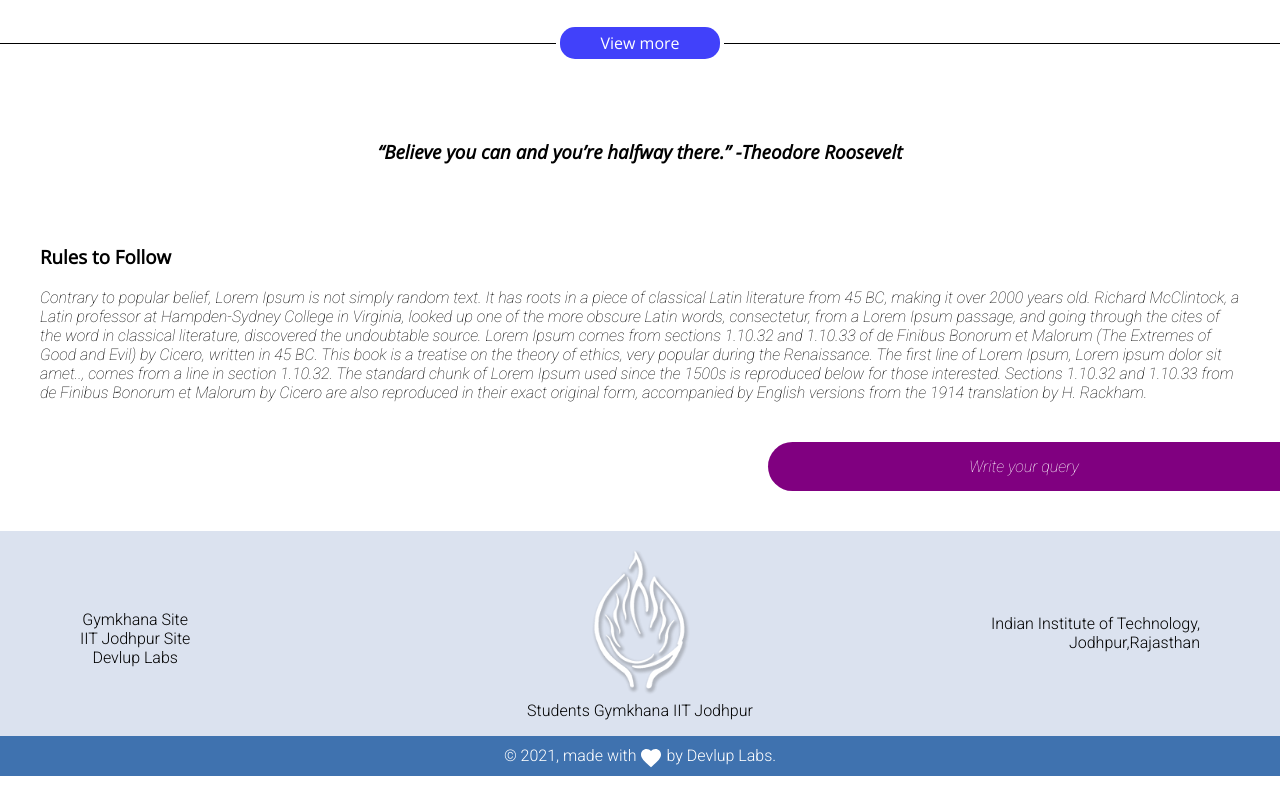
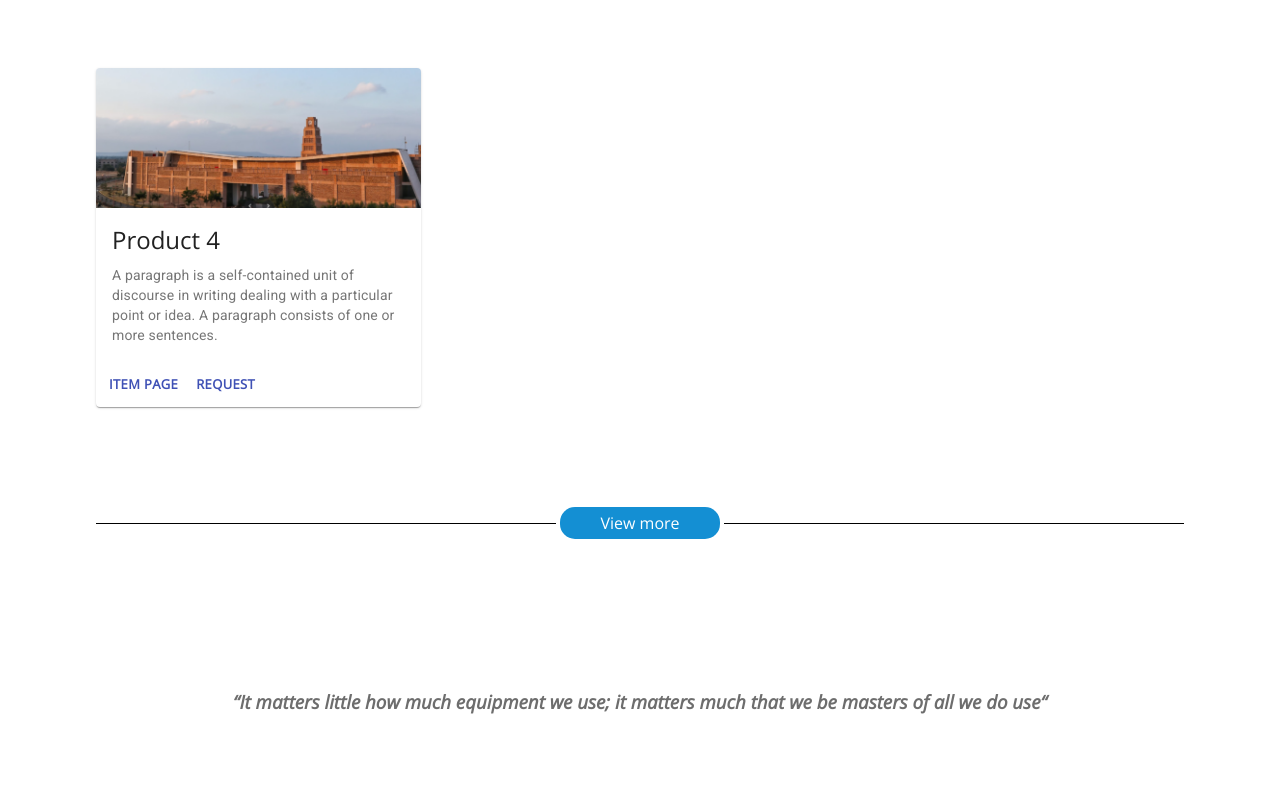
Before and after one commit to niharikamanhar/gymkhana-inventory, a React (Create React App) app: page / in a window 1280 px wide. Shown: the part 1100-1900 px from the top of the page. Before the commit the page ends 1876 px from the top, so only its background shows below. Built offline with nearby package versions, Linux system fonts and the light colour scheme; no server answers.

Commit message:
Improved Padding , Margin and Colors

```diff
--- a/src/App.css
+++ b/src/App.css
@@ -24,9 +24,9 @@
 }
 .footer .main-footer{
   justify-content: space-around;
-  color:black;
+  color:white;
   padding:0;
-  background-color:#dbe2ef;
+  background-color:#148FD3;
 }
 
 .footer .column-1 {
@@ -79,8 +79,8 @@
 .footer .secondary-footer{
   justify-content: center;
   padding-top: 10px;
-  background-color: #3f72af;
-  color: white;
+  background-color: #ffffff;
+  color: black;
   height:40px;
 }
 
@@ -88,7 +88,10 @@
     margin-left: 3px;
     margin-right: 3px;
 }
-
+.home .Grid-container{
+  width:85%;
+  margin:auto;
+}
 .home .MuiTypography-body2{
    font-family: 'Roboto', sans-serif;
  }
@@ -144,7 +147,7 @@
 .home .sep {
   margin-top: 40px;
   margin-bottom: 40px;
-  background-color: purple;
+  background-color: #148FD3;
   width: 40%;
   border-radius: 0px 25px 25px 0px;
   color: white;
@@ -162,9 +165,12 @@
   display: flex;
   align-items: center;
   text-align: center;
-  margin-top: 100px;
-  margin-bottom: 30px;
+  margin: auto;
+  /* margin-bottom: 30px; */
   font-family: 'Open Sans', 'sans-serif';
+  padding:100px 28px 30px 28px;
+  width:85%;
+
 }
 
 .home .separator::before,
@@ -182,20 +188,28 @@
   margin-left: 0.25em;
 }
 .home .septext {
-  background-color: rgb(65, 65, 250);
+  background-color: #148FD3;
   color: white;
   border-radius: 15px;
   padding:5px 40px 5px 40px;
 }
 .home .quotes{
-  margin: 80px;
+  margin: 120px 100px 150px 100px;
   text-align: center;
   font-family: 'Roboto', sans-serif;
+  color: #000000;
+  opacity: 57%;
 }
 
 .home .rules{
   font-family: 'Roboto', sans-serif;
-  margin: 40px;
+  margin:  auto;
+  width:75%;
+}
+.home .rules #lorem{
+  padding:30px 0px 0px 40px;
+  text-align: left;
+  margin-bottom: 200px;
 }
 .home h3{
   font-family: 'Open Sans', sans-serif;
--- a/src/components/pages/Home.js
+++ b/src/components/pages/Home.js
@@ -19,8 +19,7 @@ const useStyles = makeStyles((theme) => ({
         marginBottom: '3px'
     },
     Gridcontainer: {
-        marginTop: '5px',
-        padding: '5px'
+        marginTop: '50px'
     }
 }));
 
@@ -78,7 +77,8 @@ function Home() {
             <div className="sep">
                 <i>Every moment is a fresh beginning. – T.S Eliot</i>
             </div>
-            <Grid container>
+            <div className="Grid-container">
+                <Grid container spacing={7} className={classes.Grid}>
                     {data.map((item) => {
                         return (
                             <Grid
@@ -86,7 +86,7 @@ function Home() {
                                 item
                                 xs={12}
                                 sm={6}
-                            md={3}
+                                md={4}
                                 className={classes.Gridcontainer}>
                                 <Card className={classes.root}>
                                     <CardActionArea>
@@ -126,33 +126,53 @@ function Home() {
                         );
                     })}
                 </Grid>
+            </div>
             <div className="separator">
                 <div className="septext">View more</div>
             </div>
             <div className="quotes">
                 <h3>
-                    <i>“Believe you can and you’re halfway there.” -Theodore Roosevelt</i>
+                    <i>
+                        &ldquo;It matters little how much equipment we use; it matters much that we
+                        be masters of all we do use&ldquo;
+                    </i>
                 </h3>
             </div>
             <div className="rules">
-                <h3>Rules to Follow</h3>
-                <p>
+                <h3>Gymkhana Equipment Lending Policies</h3>
+                <p id="lorem">
                     <i>
-                        Contrary to popular belief, Lorem Ipsum is not simply random text. It has
-                        roots in a piece of classical Latin literature from 45 BC, making it over
-                        2000 years old. Richard McClintock, a Latin professor at Hampden-Sydney
-                        College in Virginia, looked up one of the more obscure Latin words,
-                        consectetur, from a Lorem Ipsum passage, and going through the cites of the
-                        word in classical literature, discovered the undoubtable source. Lorem Ipsum
-                        comes from sections 1.10.32 and 1.10.33 of de Finibus Bonorum et Malorum
-                        (The Extremes of Good and Evil) by Cicero, written in 45 BC. This book is a
-                        treatise on the theory of ethics, very popular during the Renaissance. The
-                        first line of Lorem Ipsum, Lorem ipsum dolor sit amet.., comes from a line
-                        in section 1.10.32. The standard chunk of Lorem Ipsum used since the 1500s
-                        is reproduced below for those interested. Sections 1.10.32 and 1.10.33 from
-                        de Finibus Bonorum et Malorum by Cicero are also reproduced in their exact
-                        original form, accompanied by English versions from the 1914 translation by
-                        H. Rackham.
+                        Lorem ipsum dolor sit amet, consectetur adipiscing elit, sed do eiusmod
+                        tempor incididunt ut labore et dolore magna aliqua. Ut enim ad minim veniam,
+                        quis nostrud exercitation ullamco laboris nisi ut aliquip ex ea commodo
+                        consequat. Duis aute irure dolor in reprehenderit in voluptate velit esse
+                        cillum dolore eu fugiat nulla pariatur. Excepteur sint occaecat cupidatat
+                        non proident, sunt in culpa qui officia deserunt mollit anim id est
+                        laborum.Lorem ipsum dolor sit amet, consectetur adipiscing elit, sed do
+                        eiusmod tempor incididunt ut labore et dolore magna aliqua. Ut enim ad minim
+                        veniam, quis nostrud exercitation ullamco laboris nisi ut aliquip ex ea
+                        commodo consequat. Duis aute irure dolor in reprehenderit in voluptate velit
+                        esse cillum dolore eu fugiat nulla pariatur. Excepteur sint occaecat
+                        cupidatat non proident, sunt in culpa qui officia deserunt mollit anim id
+                        est laborum.Lorem ipsum dolor sit amet, consectetur adipiscing elit, sed do
+                        eiusmod tempor incididunt ut labore et dolore magna aliqua. Ut enim ad minim
+                        veniam, quis nostrud exercitation ullamco laboris nisi ut aliquip ex ea
+                        commodo consequat. Duis aute irure dolor in reprehenderit in voluptate velit
+                        esse cillum dolore eu fugiat nulla pariatur. Excepteur sint occaecat
+                        cupidatat non proident, sunt in culpa qui officia deserunt mollit anim id
+                        est laborum.Lorem ipsum dolor sit amet, consectetur adipiscing elit, sed do
+                        eiusmod tempor incididunt ut labore et dolore magna aliqua. Ut enim ad minim
+                        veniam, quis nostrud exercitation ullamco laboris nisi ut aliquip ex ea
+                        commodo consequat. Duis aute irure dolor in reprehenderit in voluptate velit
+                        esse cillum dolore eu fugiat nulla pariatur. Excepteur sint occaecat
+                        cupidatat non proident, sunt in culpa qui officia deserunt mollit anim id
+                        est laborum.Lorem ipsum dolor sit amet, consectetur adipiscing elit, sed do
+                        eiusmod tempor incididunt ut labore et dolore magna aliqua. Ut enim ad minim
+                        veniam, quis nostrud exercitation ullamco laboris nisi ut aliquip ex ea
+                        commodo consequat. Duis aute irure dolor in reprehenderit in voluptate velit
+                        esse cillum dolore eu fugiat nulla pariatur. Excepteur sint occaecat
+                        cupidatat non proident, sunt in culpa qui officia deserunt mollit anim id
+                        est laborum.
                     </i>
                 </p>
             </div>
```
Lines whose indentation alone changed are shown as unchanged.
